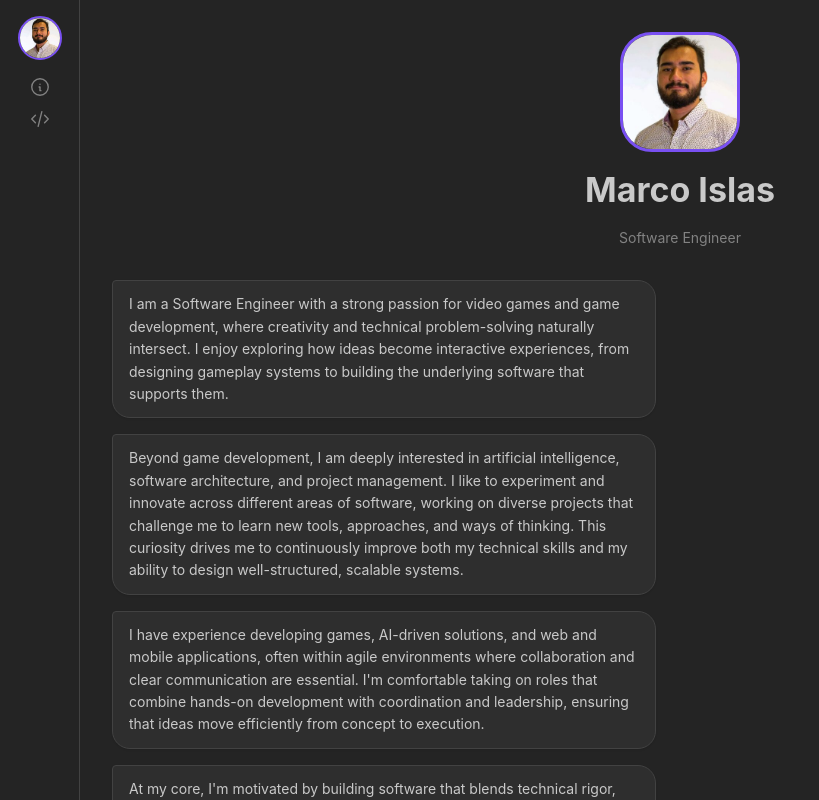
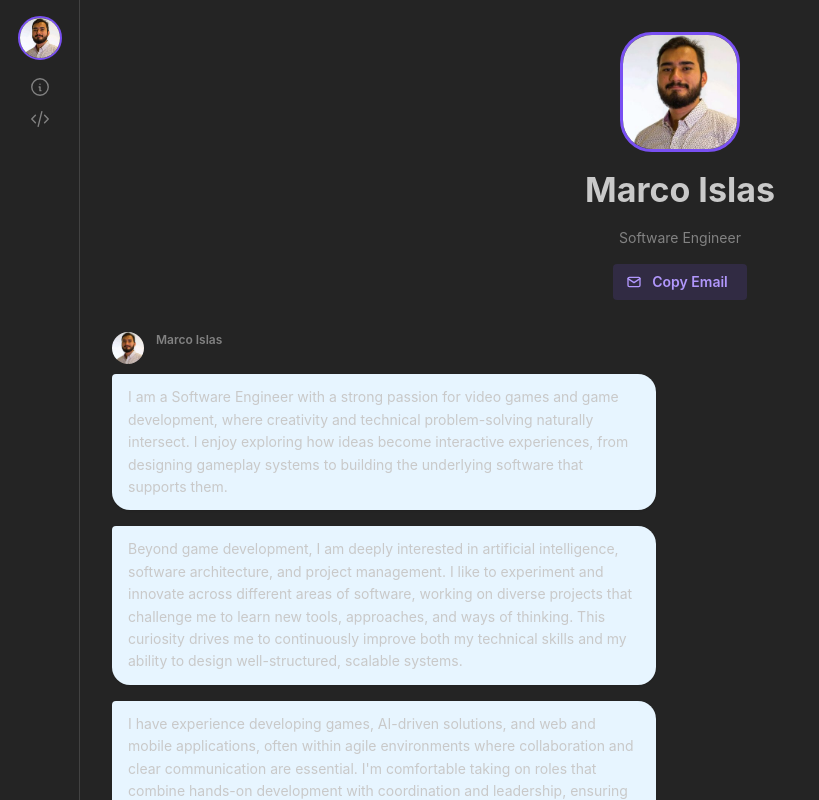
Before and after one commit to MarcoIB04/PortafolioMarcoIslas, a React (Vite) app: page / in a window 1280 px wide. Shown: the top 800 px of the page, without its empty margins (0-819 px from the left). Built offline with nearby package versions, Linux system fonts and the light colour scheme.

Commit message:
Improve profile page: WhatsApp-style messages with email copy button

```diff
--- a/src/pages/Profile.jsx
+++ b/src/pages/Profile.jsx
@@ -1,5 +1,8 @@
-import { Title, Text, Stack, Avatar, Box } from '@mantine/core'
+import { Title, Text, Stack, Avatar, Box, Button, Group, CopyButton, Tooltip } from '@mantine/core'
+import { IconMail, IconCheck, IconCopy } from '@tabler/icons-react'
 import profileImg from '../assets/profile.jpg'
+
+const EMAIL = 'marcoib0401@outlook.com'
 
 const ABOUT_PARAGRAPHS = [
   'I am a Software Engineer with a strong passion for video games and game development, where creativity and technical problem-solving naturally intersect. I enjoy exploring how ideas become interactive experiences, from designing gameplay systems to building the underlying software that supports them.',
@@ -14,8 +17,8 @@ const bubbleStyles = {
   borderRadius: 18,
   borderTopLeftRadius: 4,
   padding: '12px 16px',
-  backgroundColor: 'var(--mantine-color-default)',
-  border: '1px solid var(--mantine-color-default-border)',
+  backgroundColor: '#E7F5FF',
+  border: 'none',
   position: 'relative',
   boxShadow: '0 1px 2px rgba(0,0,0,0.1)',
 }
@@ -23,6 +26,7 @@ const bubbleStyles = {
 export default function Profile() {
   return (
     <Stack gap="xl">
+      {/* Header con botón de email */}
       <Stack gap="md" align="center">
         <Avatar
           src={profileImg}
@@ -34,15 +38,45 @@ export default function Profile() {
         <Text size="sm" c="dimmed">
           Software Engineer
         </Text>
+
+        {/* Email Copy Button */}
+        <CopyButton value={EMAIL} timeout={2000}>
+          {({ copied, copy }) => (
+            <Tooltip label={copied ? 'Email copied!' : 'Click to copy email'} withArrow position="bottom">
+              <Button
+                color={copied ? 'teal' : 'violet'}
+                variant="light"
+                size="sm"
+                onClick={copy}
+                leftSection={copied ? <IconCheck size={16} /> : <IconMail size={16} />}
+              >
+                {copied ? 'Copied!' : 'Copy Email'}
+              </Button>
+            </Tooltip>
+          )}
+        </CopyButton>
       </Stack>
 
+      {/* Messages styled like WhatsApp */}
       <Stack gap="md" style={{ maxWidth: 640 }}>
         {ABOUT_PARAGRAPHS.map((paragraph, i) => (
-          <Box key={i} style={bubbleStyles}>
-            <Text size="sm" style={{ lineHeight: 1.6 }}>
-              {paragraph}
-            </Text>
-          </Box>
+          <Stack key={i} gap="xs" align="flex-start">
+            {/* Mostrar nombre y foto solo en el primer mensaje */}
+            {i === 0 && (
+              <Group gap="sm" align="flex-start">
+                <Avatar src={profileImg} radius="xl" size={32} />
+                <Text size="xs" fw={600} c="dimmed">
+                  Marco Islas
+                </Text>
+              </Group>
+            )}
+
+            <Box style={bubbleStyles}>
+              <Text size="sm" style={{ lineHeight: 1.6 }}>
+                {paragraph}
+              </Text>
+            </Box>
+          </Stack>
         ))}
       </Stack>
     </Stack>
```
